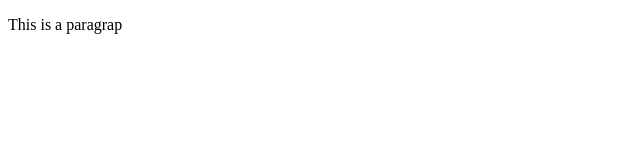
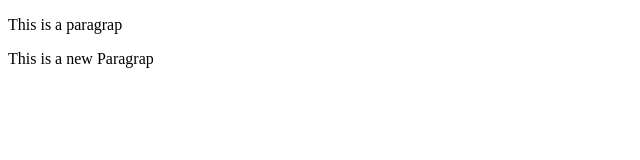
Before and after one commit to Shubham-SinghD/localrepo, a plain HTML site: page index.html in a window 1280 px wide. Shown: the whole page, without its empty margins (0-640 px from the left). Drawn offline with Linux system fonts and the light colour scheme.

Commit message:
Add new Para

```diff
--- a/index.html
+++ b/index.html
@@ -7,5 +7,6 @@
 </head>
 <body>
     <p>This is a paragrap</p>
+    <p>This is a new Paragrap</p>
 </body>
 </html>
```
